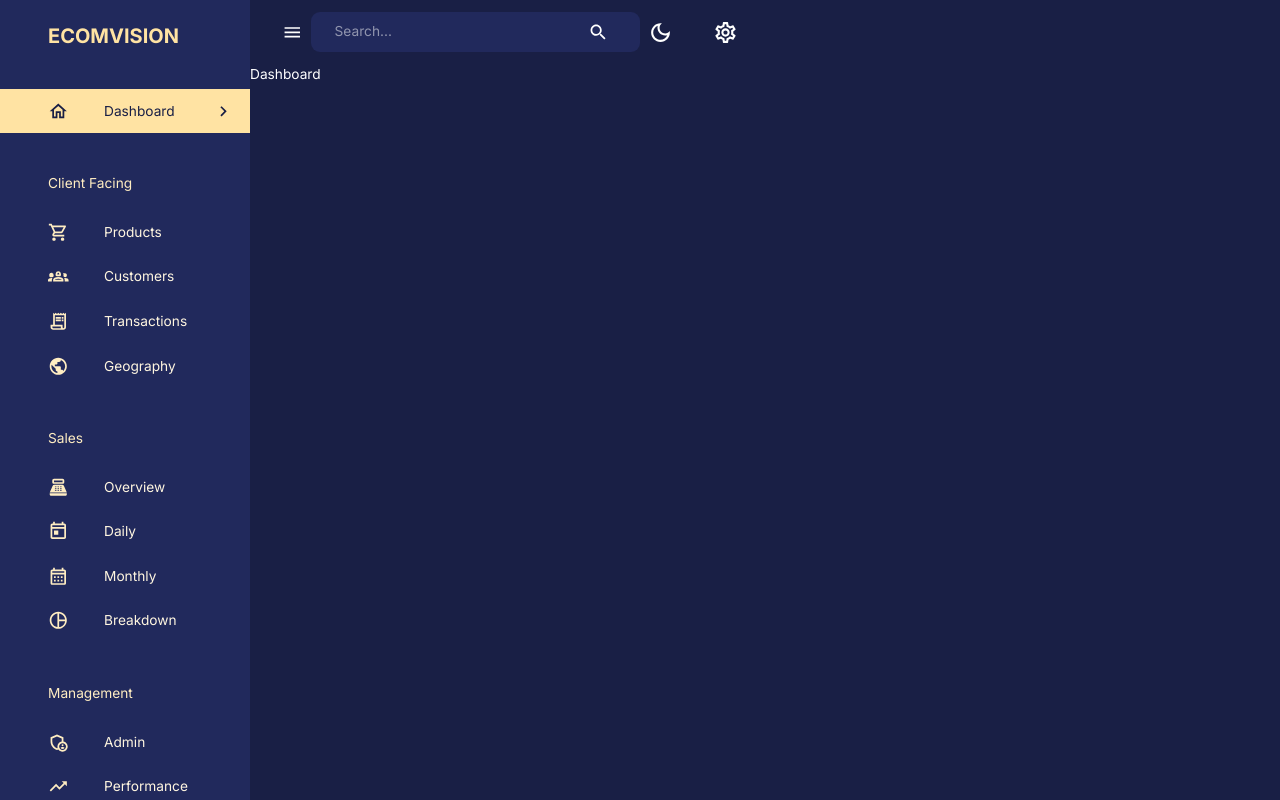
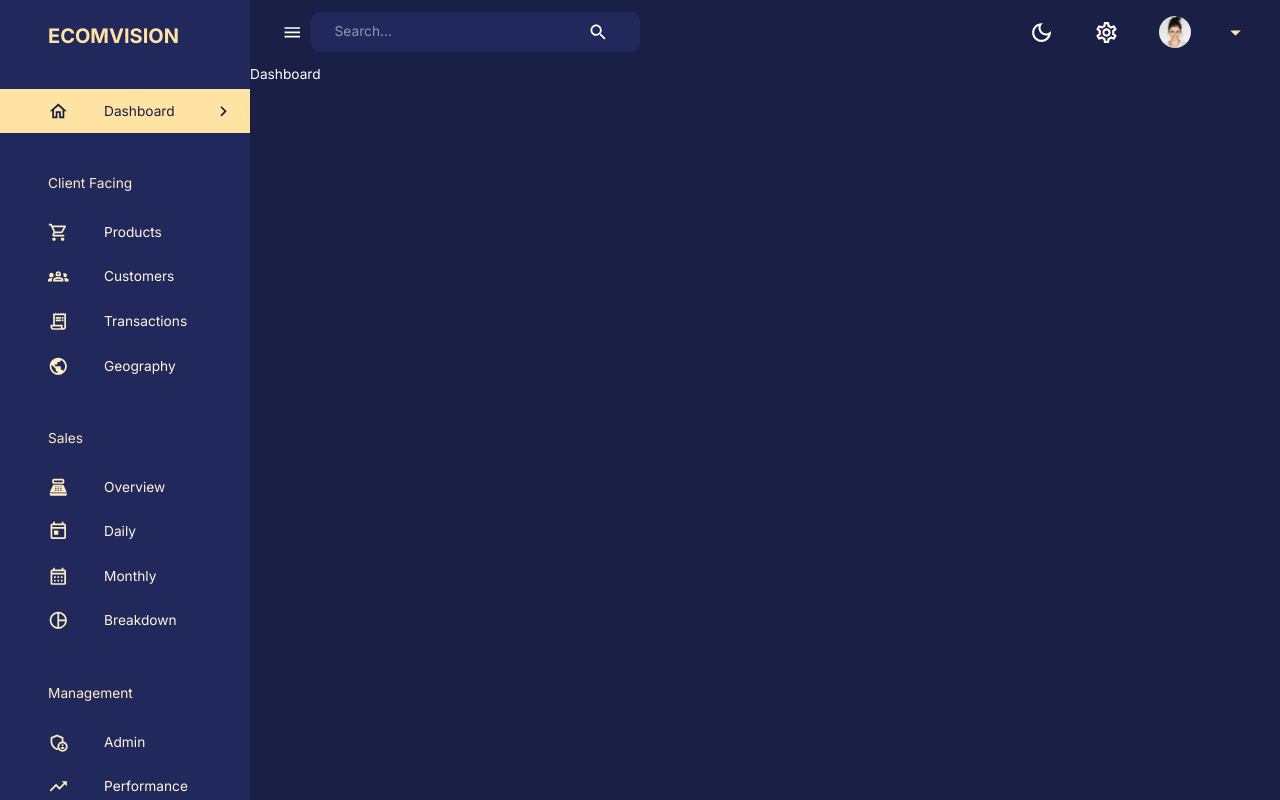
Before and after one commit to pankaj-ramchandani/admin-dashboard-mern, a React (Create React App) app in the folder client/: page /dashboard in a window 1280 px wide. Built offline with nearby package versions, Linux system fonts and the light colour scheme; no server answers.

Commit message:
sidebar and navbar finished

```diff
--- a/client/src/components/Navbar.js
+++ b/client/src/components/Navbar.js
@@ -13,15 +13,24 @@
 import profileImage from "assets/profile.jpeg";
 import {
   AppBar,
+  Button,
   IconButton,
   InputBase,
   Toolbar,
   useTheme,
+  Box,
+  Typography,
+  Menu,
+  MenuItem,
 } from "@mui/material";
 
-const Navbar = ({ isSidebarOpen, setIsSidebarOpen }) => {
+const Navbar = ({ user, isSidebarOpen, setIsSidebarOpen }) => {
   const dispatch = useDispatch();
   const theme = useTheme();
+  const [anchorEl, setAnchorEl] = useState(null);
+  const isOpen = Boolean(anchorEl);
+  const handleClick = (event) => setAnchorEl(event.currentTarget);
+  const handleClose = () => setAnchorEl(null);
   return (
     <AppBar sx={{ position: "static", background: "none", boxShadow: "none" }}>
       <Toolbar sx={{ justifyContent: "space-between" }}>
@@ -55,6 +64,54 @@
           <IconButton>
             <SettingsOutlined sx={{ fontSize: "25px" }} />
           </IconButton>
+          <FlexBetween>
+            <Button
+              onClick={handleClick}
+              sx={{
+                display: "flex",
+                justifyContent: "space-between",
+                alignItems: "center",
+                textTransform: "none",
+                gap: "1rem",
+              }}
+            >
+              <Box
+                component="img"
+                alt="profile"
+                src={profileImage}
+                height="32px"
+                width="32px"
+                borderRadius="50%"
+                sx={{ objectFit: "cover" }}
+              />
+              <Box textAlign="left">
+                <Typography
+                  fontWeight="bold"
+                  fontSize="0.85rem"
+                  sx={{ color: theme.palette.secondary[100] }}
+                >
+                  {user.name}
+                </Typography>
+                <Typography
+                  fontSize="0.75rem"
+                  sx={{ color: theme.palette.secondary[200] }}
+                >
+                  {user.occupation}
+                </Typography>
+              </Box>
+              <ArrowDropDownOutlined
+                sx={{ color: theme.palette.secondary[300], fontSize: "25px" }}
+              />
+              <Menu
+                anchorEl={anchorEl}
+                open={isOpen}
+                onClose={handleClose}
+                anchorOrigin={{ vertical: "bottom", horizontal: "center" }}
+              >
+                <MenuItem onClick={handleClose}>Log Out</MenuItem>
+              </Menu>
+            </Button>
+          </FlexBetween>
         </FlexBetween>
       </Toolbar>
     </AppBar>
--- a/client/src/components/Sidebar.js
+++ b/client/src/components/Sidebar.js
@@ -93,6 +93,7 @@
 ];
 
 const Sidebar = ({
+  user,
   drawerWidth,
   isSidebarOpen,
   setIsSidebarOpen,
@@ -188,6 +189,42 @@
               })}
             </List>
           </Box>
+          <Box bottom="2rem">
+            <Divider />
+            <FlexBetween
+              textTransform="none"
+              gap="1rem"
+              m="1.5rem 2rem 1.5rem 3rem"
+            >
+              <Box
+                component="img"
+                alt="profile"
+                src={profileImage}
+                height="40px"
+                width="40px"
+                borderRadius="50%"
+                sx={{ objectFit: "cover" }}
+              />
+              <Box textAlign="left">
+                <Typography
+                  fontWeight="bold"
+                  fontSize="0.9rem"
+                  sx={{ color: theme.palette.secondary[100] }}
+                >
+                  {user.name}
+                </Typography>
+                <Typography
+                  fontSize="0.8rem"
+                  sx={{ color: theme.palette.secondary[200] }}
+                >
+                  {user.occupation}
+                </Typography>
+              </Box>
+              <SettingsOutlined
+                sx={{ color: theme.palette.secondary[300], fontSize: "25px" }}
+              ></SettingsOutlined>
+            </FlexBetween>
+          </Box>
         </Drawer>
       )}
     </Box>
--- a/client/src/scenes/layout/index.js
+++ b/client/src/scenes/layout/index.js
@@ -14,13 +14,15 @@
   return (
     <Box display={isNonMobile ? "flex" : "block"} height="100%" width="100%">
       <Sidebar
+        user={data || {}}
         isNonMobile={isNonMobile}
         drawerWidth="250px"
         isSidebarOpen={isSidebarOpen}
         setIsSidebarOpen={setIsSidebarOpen}
       />
-      <Box>
+      <Box flexGrow={1}>
         <Navbar
+          user={data || {}}
           isSidebarOpen={isSidebarOpen}
           setIsSidebarOpen={setIsSidebarOpen}
         />
```
Also changed, not shown: 1 other file (tests, documents, lock files or other folders).
